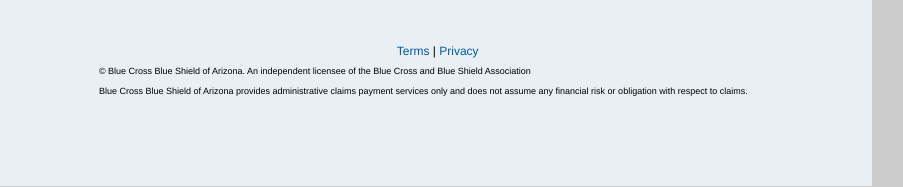
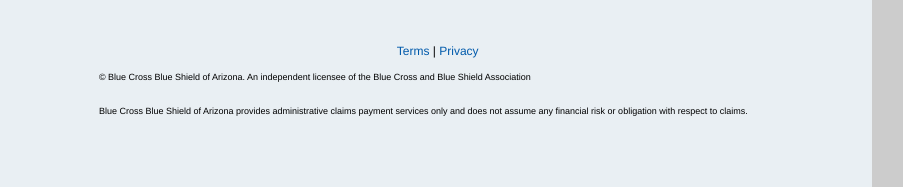
Before and after one commit to bonealTahoe/bcbs-adoa, a plain HTML site: page index.html in a window 1280 px wide. Shown: the part 1101-1288 px from the top of the page, 248-1151 px from the left. Drawn offline with Linux system fonts and the light colour scheme.

Commit message:
why windows. why?

```diff
--- a/css/baz-layout.css
+++ b/css/baz-layout.css
@@ -639,11 +639,11 @@ a:hover { text-decoration: underline; }
 
   .txt-copy {
     font-size: 0.75em;
-    margin-top: 1.2em;
+    margin-top: 1.1em;
   }
 
     .txt-copy p {
-      line-height: 0;
+      /*line-height: 0;*/
     }
 
 }
```
